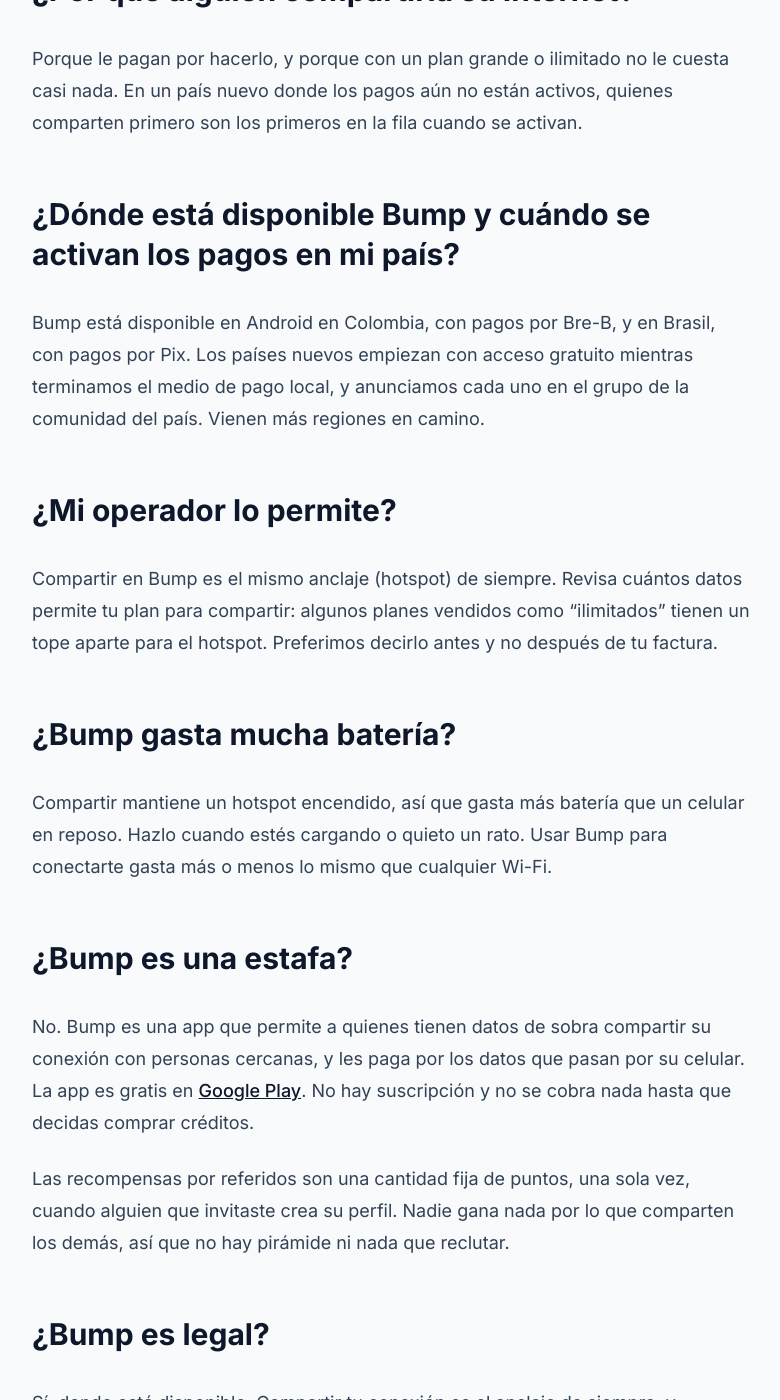
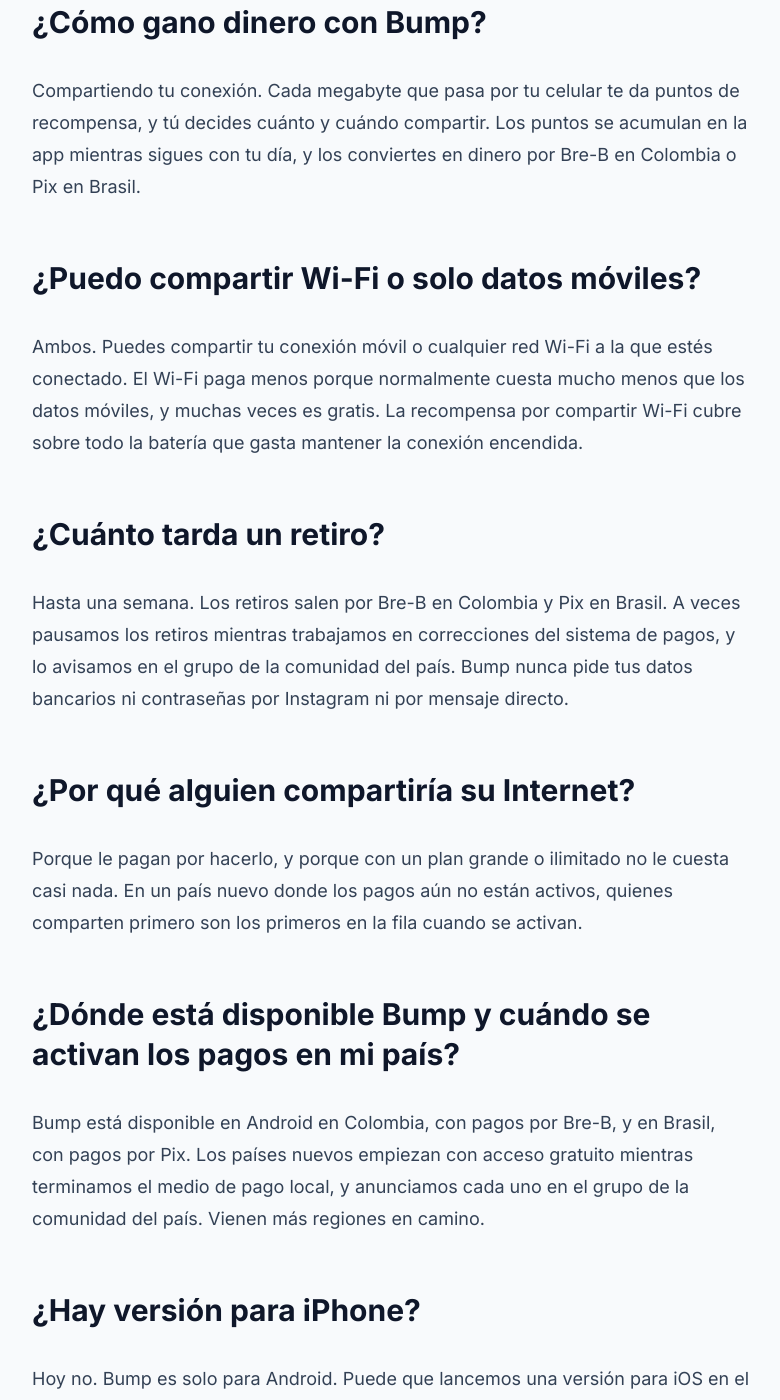
Before and after one commit to BumpApp/bumpapp.github.io, a Jekyll site: the page built from es/faq/index.md, in a window 1280 px wide and 1400 px high, scrolled down 2761 px. Shown: the whole window, without its empty margins (248-1028 px from the left). Built offline with Jekyll 4.4.1, drawn with Linux system fonts in a browser that asks for light colours; some of the changed text lies outside the part shown.

Commit message:
FAQ: add iOS, withdrawals, whose Internet and Wi-Fi vs mobile data entries
Four questions asked repeatedly in the Bump Brasil WhatsApp group that
the FAQ did not answer, added in English, Portuguese and Spanish.

Co-Authored-By: Claude Fable 5.1 <noreply@anthropic.com>

```diff
--- a/es/faq/index.md
+++ b/es/faq/index.md
@@ -25,6 +25,10 @@ Sí, cuando hay alguien compartiendo dentro del alcance. Bump usa Bluetooth para
 
 Si todavía nadie comparte cerca de ti, el mapa estará vacío. No es una falla. La red crece a medida que la gente se une, y funciona mejor en lugares concurridos: universidades, portales, plazas de mercado y barrios densos.
 
+## ¿De quién es el Internet que se vende en Bump?
+
+En Bump, algunas personas eligen compartir y otras eligen usar. Quien comparte ofrece el Internet que ya paga, ya sean sus datos móviles o cualquier red Wi-Fi a la que esté conectado su celular, y gana una recompensa por hacerlo. Quien usa compra ese Internet compartido con créditos. Bump no provee Internet: todo lo que circula en la red viene de la conexión de quien comparte.
+
 ## ¿Bump es seguro? ¿Quien comparte puede ver lo que hago en Internet?
 
 Sí, Bump es seguro. Y no, quien comparte no puede ver lo que haces en Internet. Todo tu tráfico va dentro de un túnel VPN cifrado desde tu celular hasta Internet. El celular de quien comparte solo retransmite bytes cifrados. Puede ver cuántos datos usaste, no qué hiciste con ellos. Tú tampoco puedes ver lo suyo. La privacidad es parte del diseño, no una opción.
@@ -45,6 +49,14 @@ Pagas por megabyte con créditos Bump, al precio que fijó quien comparte, solo
 
 Compartiendo tu conexión. Cada megabyte que pasa por tu celular te da puntos de recompensa, y tú decides cuánto y cuándo compartir. Los puntos se acumulan en la app mientras sigues con tu día, y los conviertes en dinero por Bre-B en Colombia o Pix en Brasil.
 
+## ¿Puedo compartir Wi-Fi o solo datos móviles?
+
+Ambos. Puedes compartir tu conexión móvil o cualquier red Wi-Fi a la que estés conectado. El Wi-Fi paga menos porque normalmente cuesta mucho menos que los datos móviles, y muchas veces es gratis. La recompensa por compartir Wi-Fi cubre sobre todo la batería que gasta mantener la conexión encendida.
+
+## ¿Cuánto tarda un retiro?
+
+Hasta una semana. Los retiros salen por Bre-B en Colombia y Pix en Brasil. A veces pausamos los retiros mientras trabajamos en correcciones del sistema de pagos, y lo avisamos en el grupo de la comunidad del país. Bump nunca pide tus datos bancarios ni contraseñas por Instagram ni por mensaje directo.
+
 ## ¿Por qué alguien compartiría su Internet?
 
 Porque le pagan por hacerlo, y porque con un plan grande o ilimitado no le cuesta casi nada. En un país nuevo donde los pagos aún no están activos, quienes comparten primero son los primeros en la fila cuando se activan.
@@ -52,6 +64,10 @@ Porque le pagan por hacerlo, y porque con un plan grande o ilimitado no le cuest
 ## ¿Dónde está disponible Bump y cuándo se activan los pagos en mi país?
 
 Bump está disponible en Android en Colombia, con pagos por Bre-B, y en Brasil, con pagos por Pix. Los países nuevos empiezan con acceso gratuito mientras terminamos el medio de pago local, y anunciamos cada uno en el grupo de la comunidad del país. Vienen más regiones en camino.
+
+## ¿Hay versión para iPhone?
+
+Hoy no. Bump es solo para Android. Puede que lancemos una versión para iOS en el futuro, y lo anunciaremos en los grupos de la comunidad cuando pase.
 
 ## ¿Mi operador lo permite?
 
```
Also changed, not shown: faq/index.md (+16 -0 lines), pt/faq/index.md (+16 -0 lines).
